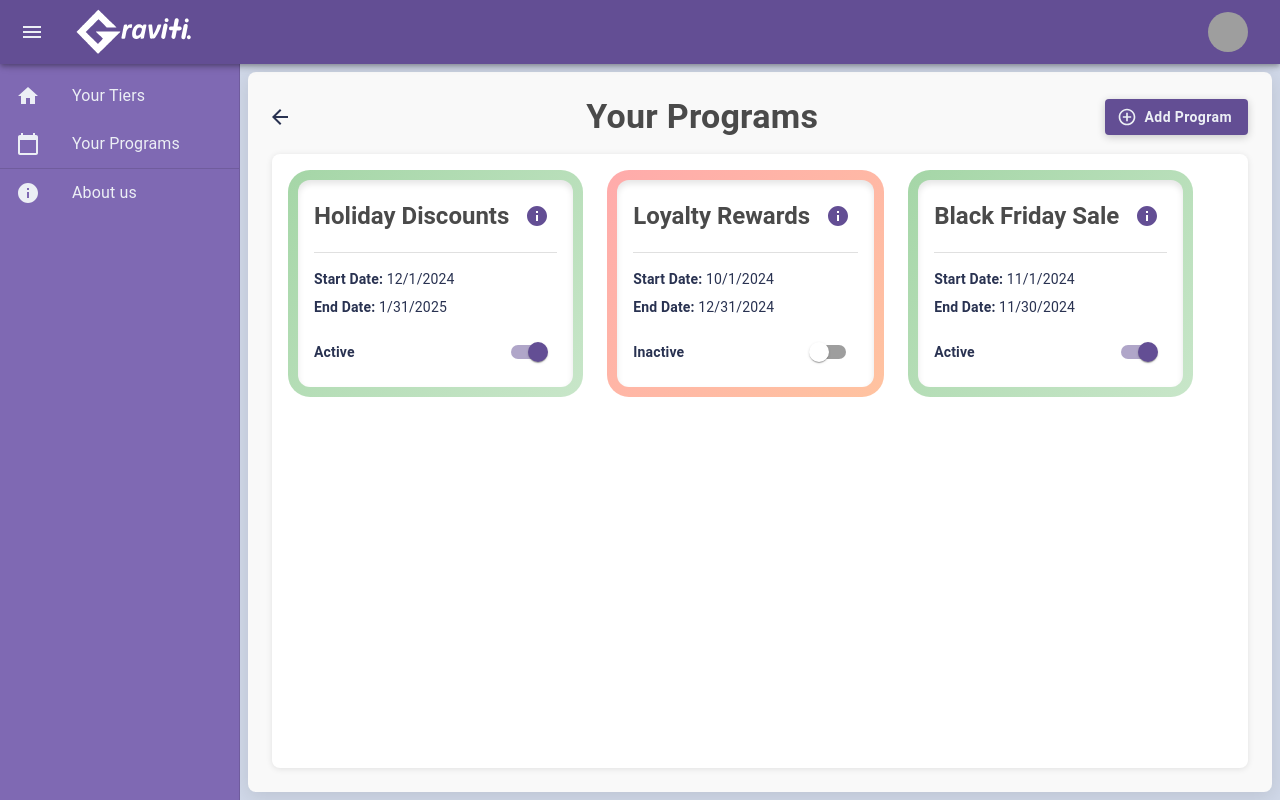
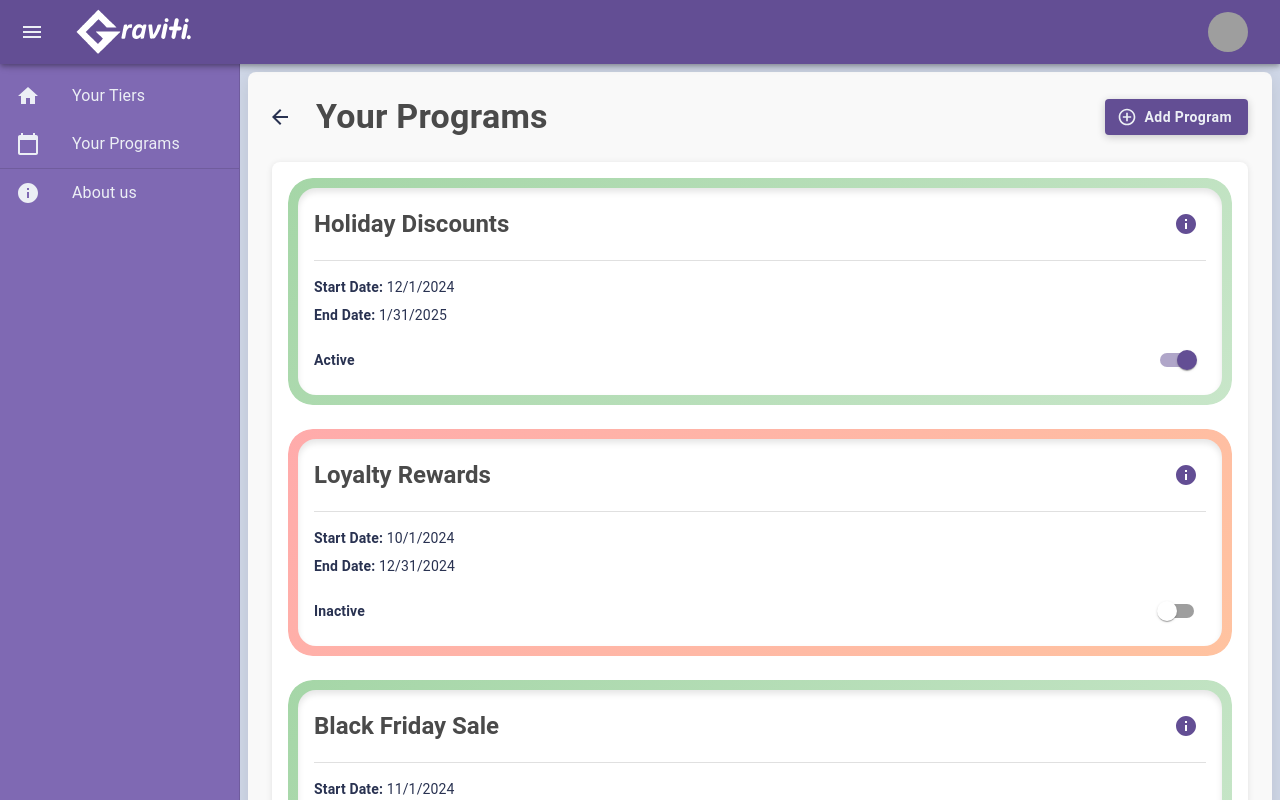
Before and after one commit to itzjeppy/lms-frontend, a React (Create React App) app: page /dashboard/programs in a window 1280 px wide. Shown: the top 800 px of the page. Built offline with nearby package versions, Linux system fonts and the light colour scheme; grey boxes are pictures that could not be loaded.

Commit message:
Program Layout

```diff
--- a/src/Components/Programs/ProgramCard.jsx
+++ b/src/Components/Programs/ProgramCard.jsx
@@ -1,46 +1,30 @@
 import React from "react";
-
 import { useNavigate } from "react-router-dom";
-
 import {
-
   Card,
-
   CardContent,
-
   Typography,
-
   Box,
-
   Switch,
-
   Divider,
-
   IconButton,
-
 } from "@mui/material";
-
 import InfoIcon from "@mui/icons-material/Info";
 
 const ProgramCard = ({ program, onToggle }) => {
-
   const { name, active, startDate, endDate } = program;
-
   const navigate = useNavigate();
 
   // Navigate to Program Details
-
-  const handleDetailsRedirect = () => {
-
+  const handleNavigate = () => {
     navigate("/program-details"); // Replace with actual route
-
   };
 
   return (
     <Box
       sx={{
         position: "relative",
-        borderRadius: 2,
+        borderRadius: 6,
         overflow: "hidden",
         "&:hover": {
           boxShadow: "0 8px 16px rgba(0, 0, 0, 0.2)", // Enhance hover effect
@@ -49,87 +33,54 @@ const ProgramCard = ({ program, onToggle }) => {
           content: '""',
           position: "absolute",
           top: 0,
-
           left: 0,
-
           right: 0,
-
           bottom: 0,
-
-          borderRadius: "22px",
-
+          borderRadius: "25px",
           background: active
-
             ? "linear-gradient(135deg, #A5D6A7, #C8E6C9)" // Green gradient for active
-
             : "linear-gradient(135deg, #FFABAB, #FFC3A0)", // Red gradient for inactive
-
           zIndex: 0,
-
         },
-
         padding: "10px", // Gradient border thickness
-
       }}
     >
       <Card
-
         sx={{
-
           position: "relative",
-
           zIndex: 1,
-
-          borderRadius: "12px",
-
+          borderRadius: "18px",
           backgroundColor: "#fff",
-
           boxShadow: "inset 0 4px 6px rgba(0, 0, 0, 0.1)", // Inner shadow
-
           minHeight: "200px", // Make the card vertically wide
-
           display: "flex",
-
           flexDirection: "column",
-
           justifyContent: "space-between",
-
         }}
       >
         <CardContent>
-
           {/* Header Section */}
           <Box
-
             sx={{
-
               display: "flex",
-
               justifyContent: "space-between",
-
               alignItems: "center",
-
               mb: 2,
-
             }}
           >
             <Typography
-
               variant="h5"
-
-              sx={{ fontWeight: "bold", color: "#4A4A4A" }}
+              sx={{
+                fontWeight: "bold",
+                color: "#4A4A4A",
+              }}
             >
-
               {name}
             </Typography>
             <IconButton
-
               color="primary"
-
               aria-label="View Details"
-
-              onClick={handleDetailsRedirect}
-
+              onClick={handleNavigate}
               sx={{ ml: 1 }}
             >
               <InfoIcon />
@@ -150,42 +101,27 @@ const ProgramCard = ({ program, onToggle }) => {
 
         {/* Footer Section */}
         <Box
-
           sx={{
-
             display: "flex",
-
             justifyContent: "space-between",
-
             alignItems: "center",
-
             p: 2,
-
             pt: 0,
-
           }}
         >
           <Typography variant="body2" sx={{ fontWeight: "bold" }}>
-
             {active ? "Active" : "Inactive"}
           </Typography>
           <Switch
-
             checked={active}
-
             onChange={onToggle}
-
             inputProps={{ "aria-label": "Activate Program" }}
-
             color="primary"
-
           />
         </Box>
       </Card>
     </Box>
-
   );
-
 };
 
 export default ProgramCard;
--- a/src/Components/Programs/ProgramsPage.jsx
+++ b/src/Components/Programs/ProgramsPage.jsx
@@ -6,7 +6,6 @@ import {
  Grid,
  IconButton,
  CircularProgress,
-  Grid2,
  Button,
 } from "@mui/material";
 import AddCircleOutlineIcon from "@mui/icons-material/AddCircleOutline";
@@ -14,12 +13,10 @@ import ArrowBackIcon from "@mui/icons-material/ArrowBack";
 import { useNavigate } from "react-router-dom";
 import ProgramCard from "./ProgramCard"; // Import the custom ProgramCard component
 import ProgramService from "../Services/ProgramsService"; // Simulate API call
-
 const ProgramsPage = () => {
  const [programs, setPrograms] = useState([]);
  const [loading, setLoading] = useState(true);
  const navigate = useNavigate();
-
  useEffect(() => {
    const fetchPrograms = async () => {
      try {
@@ -31,10 +28,8 @@ const ProgramsPage = () => {
        setLoading(false);
      }
    };
-
    fetchPrograms();
  }, []);
-
  const handleToggleProgram = (programId) => {
    setPrograms((prevPrograms) =>
      prevPrograms.map((program) =>
@@ -44,7 +39,6 @@ const ProgramsPage = () => {
      )
    );
  };
-
  if (loading) {
    return (
 <Box
@@ -59,18 +53,17 @@ const ProgramsPage = () => {
 </Box>
    );
  }
-
  return (
 <Container
      sx={{
        display: "flex",
        flexDirection: "column",
        height: "100%",
-        p: { xs: 2, md: 3 }, // Adjust padding for small and larger screens
+       p: { xs: 2, md: 3 },
        bgcolor: "#f9f9f9", // Light background
        borderRadius: 2,
        boxShadow: "0 4px 20px rgba(0, 0, 0, 0.1)", // Subtle shadow
-        maxWidth: "1200px", // Limit maximum width
+       maxWidth: "1000px", // Centered and limited width for readability
        margin: "0 auto", // Center horizontally
        width: "100%",
      }}
@@ -79,13 +72,14 @@ const ProgramsPage = () => {
 <Box
        sx={{
          display: "flex",
-          justifyContent: { xs: "center", md: "space-between" },
-          flexDirection: { xs: "column", md: "row" },
+         justifyContent: "space-between",
          alignItems: "center",
-          mb: 2,
-          gap: { xs: 2, md: 0 },
+         flexWrap: "wrap", // Adjust layout for smaller screens
+         mb: 3,
+         gap: 2, // Space between items
        }}
 >
+<Box sx={{ display: "flex", alignItems: "center", gap: 2 }}>
 <IconButton
            color="inherit"
            edge="start"
@@ -94,21 +88,22 @@ const ProgramsPage = () => {
 >
 <ArrowBackIcon />
 </IconButton>
-
 <Typography
            variant="h4"
            sx={{
              fontWeight: "bold",
              color: "#4A4A4A",
+             textAlign: { xs: "center", md: "left" },
            }}
 >
            Your Programs
 </Typography>
+</Box>
 <Button
          variant="contained"
          color="primary"
          startIcon={<AddCircleOutlineIcon />}
-          onClick={() => navigate("../add-program")} // Navigate to AddOffers component
+         onClick={() => navigate("../add-program")} // Navigate to Add Program component
          sx={{
            fontWeight: "bold",
            textTransform: "none", // Avoid uppercase
@@ -118,7 +113,6 @@ const ProgramsPage = () => {
          Add Program
 </Button>
 </Box>
-
      {/* Programs List Section */}
 <Box
        sx={{
@@ -130,15 +124,16 @@ const ProgramsPage = () => {
          boxShadow: "0 1px 6px rgba(0, 0, 0, 0.1)", // Subtle shadow
        }}
 >
-      <Grid2 container spacing={3}>
+<Grid container spacing={3}>
          {programs.length > 0 ? (
            programs.map((program) => (
-            <Grid2 item xs={12} sm={6} md={4} key={program.id}>
+<Grid item xs={12} key={program.id}>
+               {/* Full-width card in stacked layout */}
 <ProgramCard
                  program={program}
                  onToggle={() => handleToggleProgram(program.id)}
                />
-            </Grid2>
+</Grid>
            ))
          ) : (
 <Typography
@@ -149,10 +144,9 @@ const ProgramsPage = () => {
              No programs available. Start by adding a new program!
 </Typography>
          )}
-      </Grid2>
+</Grid>
 </Box>
 </Container>
  );
 };
-
 export default ProgramsPage;
```
Lines whose indentation alone changed are shown as unchanged.
